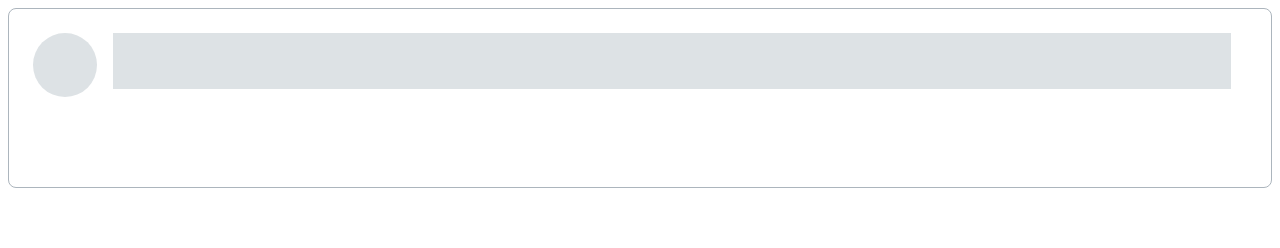
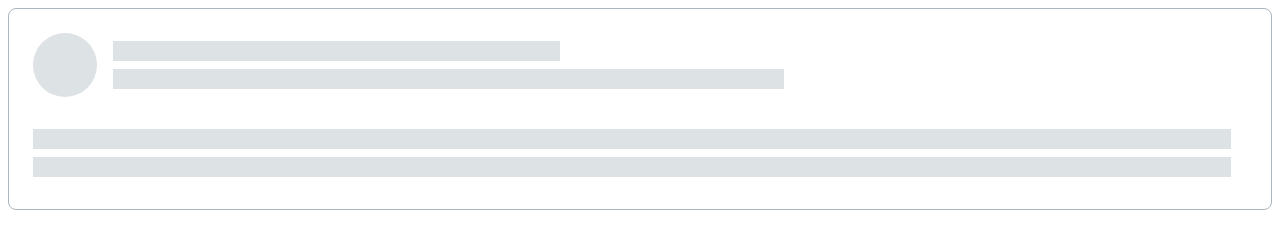
Before and after one commit to js-tasks-ru/htmlcss-20230411_pavlov-aleksandr, a website: page 04-lection2/02-skeleton/index.html in a window 1280 px wide. Drawn offline with Linux system fonts and the light colour scheme; files whose address does not match are found by name.

Commit message:
skeleton

```diff
--- a/04-lection2/02-skeleton/skeleton.css
+++ b/04-lection2/02-skeleton/skeleton.css
@@ -3,7 +3,7 @@
     border: 1px solid var(--grey-3);
     border-radius: 8px;
     display: flex;
-    height: 180px;
+
     flex-direction: column;
     padding-left: 24px;
     padding-top: 24px;
@@ -27,26 +27,50 @@
         display: flex;
         flex-grow: 3;
         flex-direction: column;
-        align-items: stretch;
+        justify-content: space-between;
         padding-left:16px;
         box-sizing: border-box;
+        margin:8px 8 8;
+
     }
     .lines{
         display: flex;
         height: 20px;
-
+        margin:8px 0 0;
     }
         .line_1{
-            padding-top: 8px;
             display: flex;
             background-color: var(--grey-2);
+            flex-basis: auto;
+            width: 40%;
         }
         .line_2{
-            padding-top: 8px;
             display: flex;
             background-color: var(--grey-2);
+            flex-basis: auto;
+            width: 60%;
         }
 .skeleton_body{
     display: flex;
     flex-basis: 50%;
+    padding-top: 24px;
 }
+    .body_lines{
+        display: flex;
+        flex-grow: 3;
+        flex-direction: column;
+        justify-content: space-between;
+        box-sizing: border-box;
+
+    }
+    .line_3{
+        display: flex;
+        background-color: var(--grey-2);
+        flex-basis: auto;
+
+    }
+    .line_4{
+        display: flex;
+        background-color: var(--grey-2);
+        flex-basis: auto;
+    }
```
